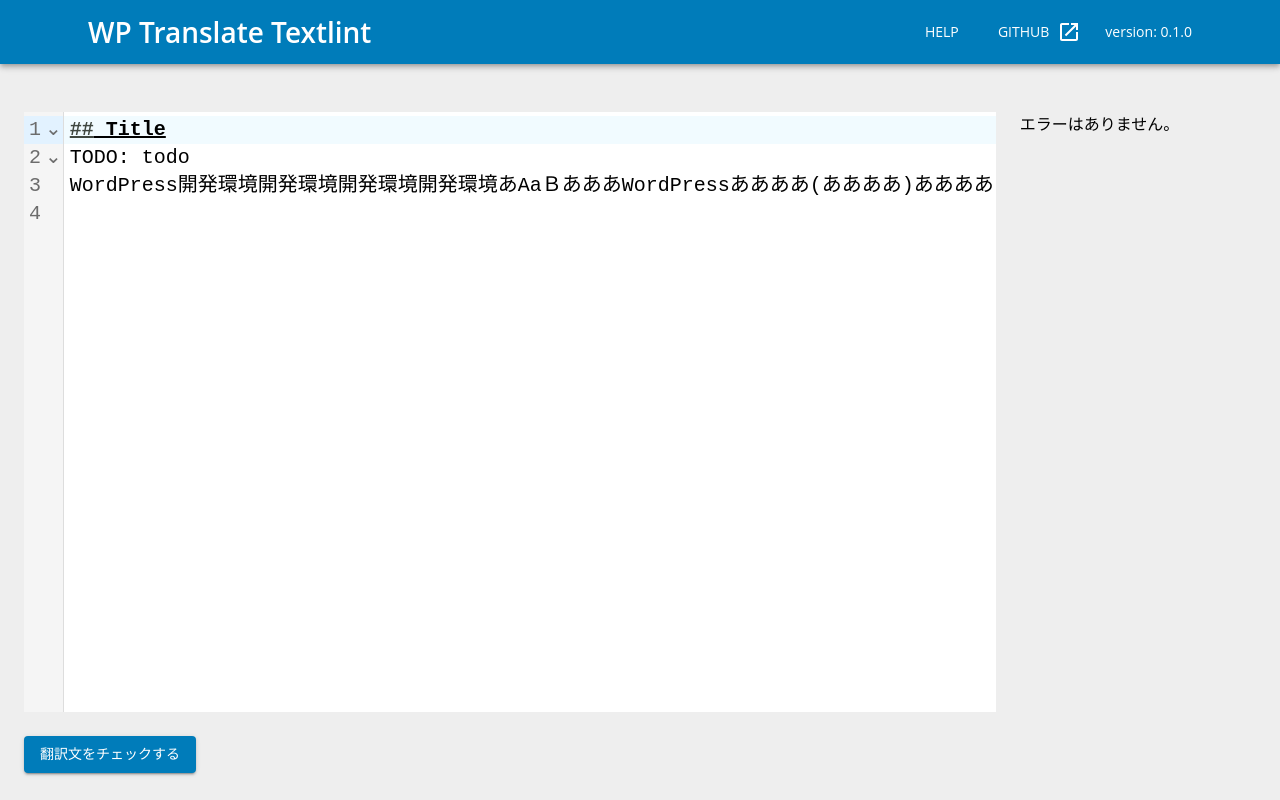
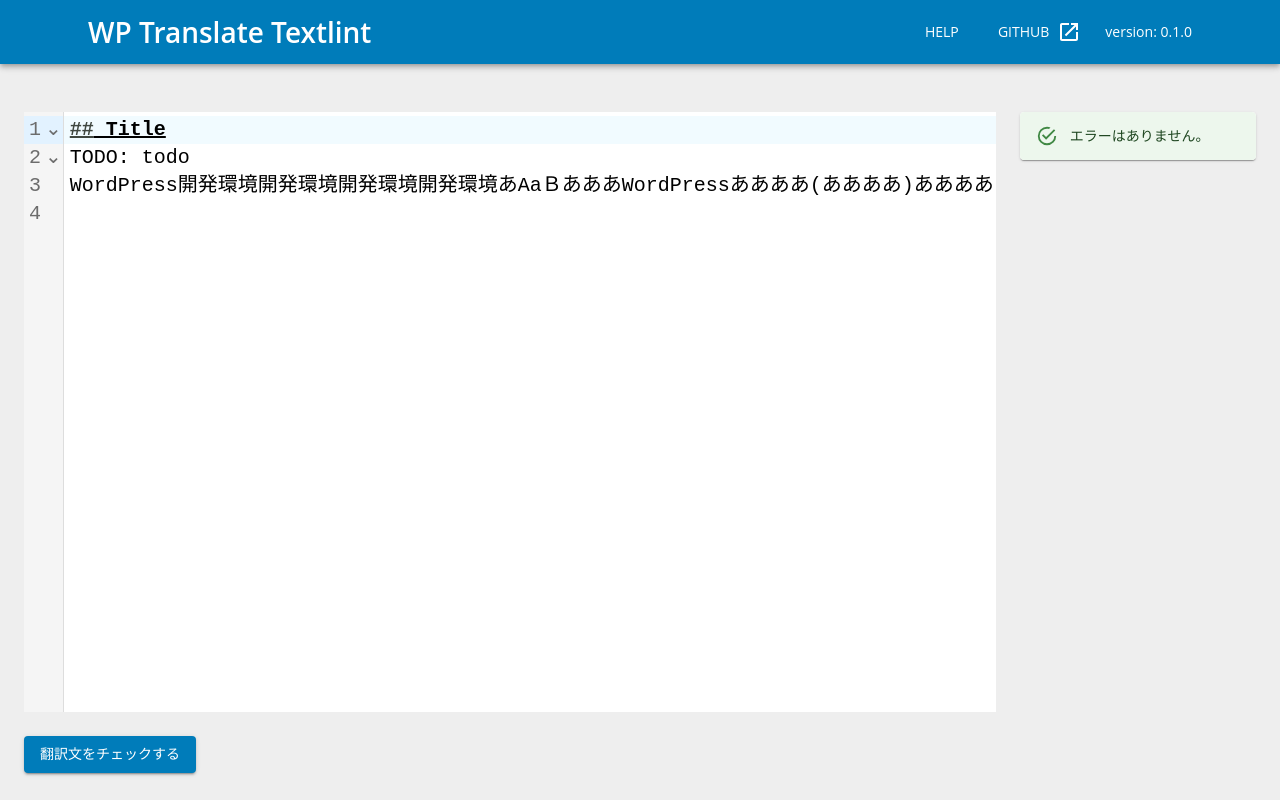
Before and after one commit to t-hamano/wp-translate-textlint, a React app: page / in a window 1280 px wide. Built offline with nearby package versions, Linux system fonts and the light colour scheme; what @textlint/kernel would draw is missing.

Commit message:
エラーレイアウト調整

```diff
--- a/src/components/TextLintError.tsx
+++ b/src/components/TextLintError.tsx
@@ -3,7 +3,7 @@ import { useContext } from 'react';
 /**
  * External dependencies
  */
-import { Stack, Alert, Card, Typography } from '@mui/material';
+import { Stack, Alert, Card } from '@mui/material';
 
 /**
  * internal dependencies
@@ -14,19 +14,19 @@ const TextLintError = () => {
 	const { lintError } = useContext( TextLintContext );
 
 	return (
-		<>
+		<Stack spacing={ 2 }>
 			{ lintError.length > 0 ? (
-				<Stack spacing={ 2 }>
-					{ lintError.map( ( error: any, index: number ) => (
-						<Card key={ index }>
-							<Alert severity="error">{ error.message }</Alert>
-						</Card>
-					) ) }
-				</Stack>
+				lintError.map( ( error: any, index: number ) => (
+					<Card key={ index }>
+						<Alert severity="error">{ error.message }</Alert>
+					</Card>
+				) )
 			) : (
-				<Typography>エラーはありません。</Typography>
+				<Card>
+					<Alert severity="success">エラーはありません。</Alert>
+				</Card>
 			) }
-		</>
+		</Stack>
 	);
 };
 
```
